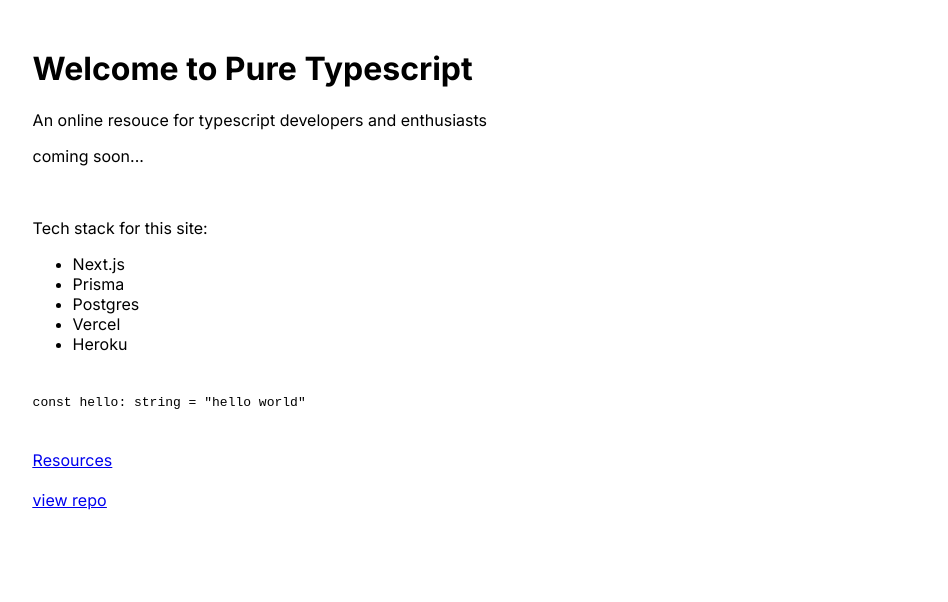
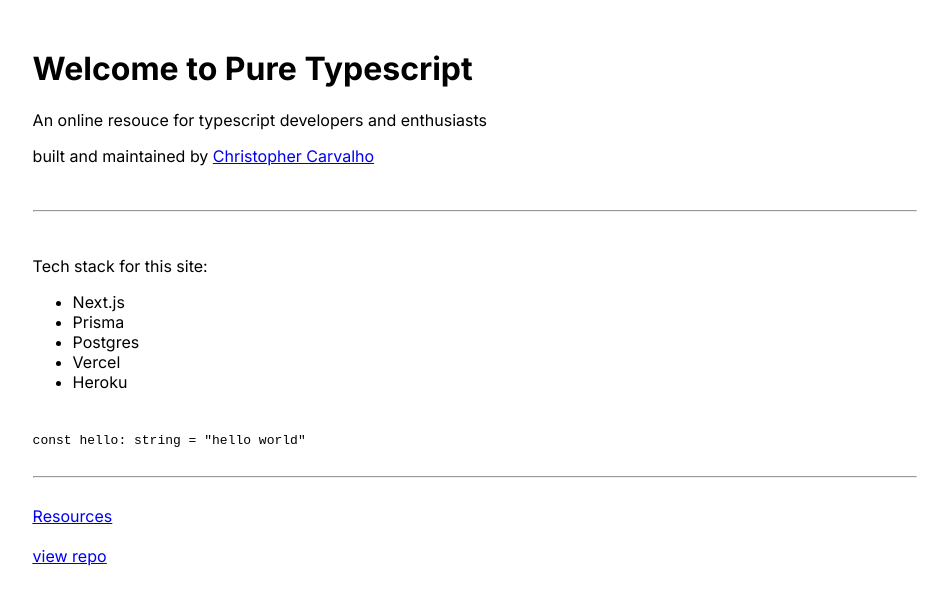
Before and after one commit to carvalhochris/pure-ts, a Next.js app: page / in a window 1280 px wide. Shown: the top 602 px of the page, without its empty margins (165-1113 px from the left). Built offline with nearby package versions, Linux system fonts and the light colour scheme.

Commit message:
home page formatting

```diff
--- a/app/page.tsx
+++ b/app/page.tsx
@@ -1,5 +1,5 @@
 import Link from "next/link";
-import { styles } from "./styles"
+import { styles } from "./styles";
 // import Users from "./components/Users";
 
 export default function Home() {
@@ -8,8 +8,17 @@
       <div style={styles}>
         <h1>Welcome to Pure Typescript</h1>
         <p>An online resouce for typescript developers and enthusiasts</p>
-        <p>coming soon...</p>
+        <p>
+          built and maintained by{" "}
+          <a href="https://christophercarvalho.com/" target="#">
+            Christopher Carvalho
+          </a>
+        </p>
         <br />
+
+        <hr />
+        <br />
+
         <p>Tech stack for this site:</p>
         <ul>
           <li>Next.js</li>
@@ -24,6 +33,8 @@
         </code>
         <br />
         <br />
+        <hr />
+
         <br />
         <u>
           <Link href="/resources">Resources</Link>
```
